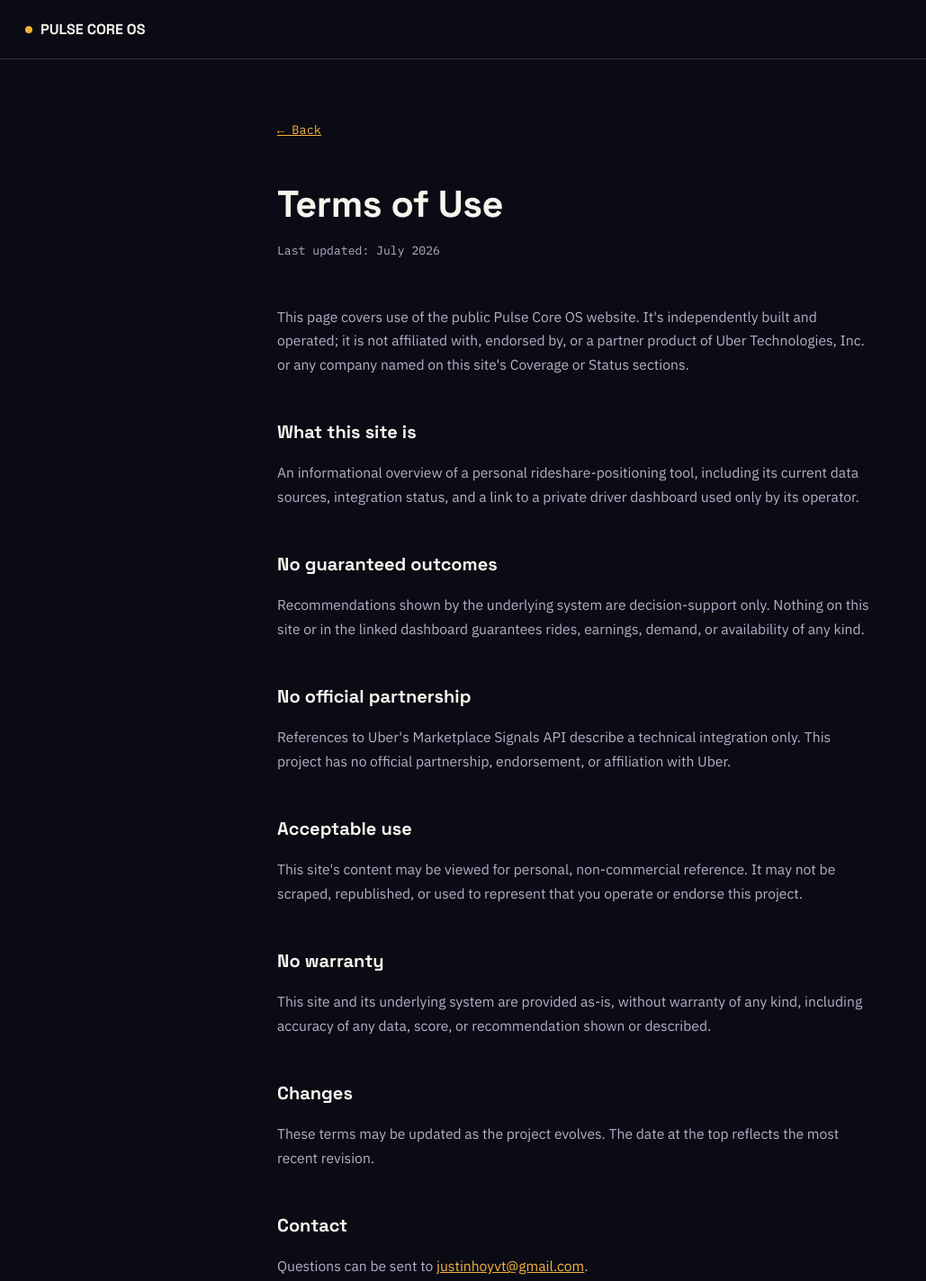
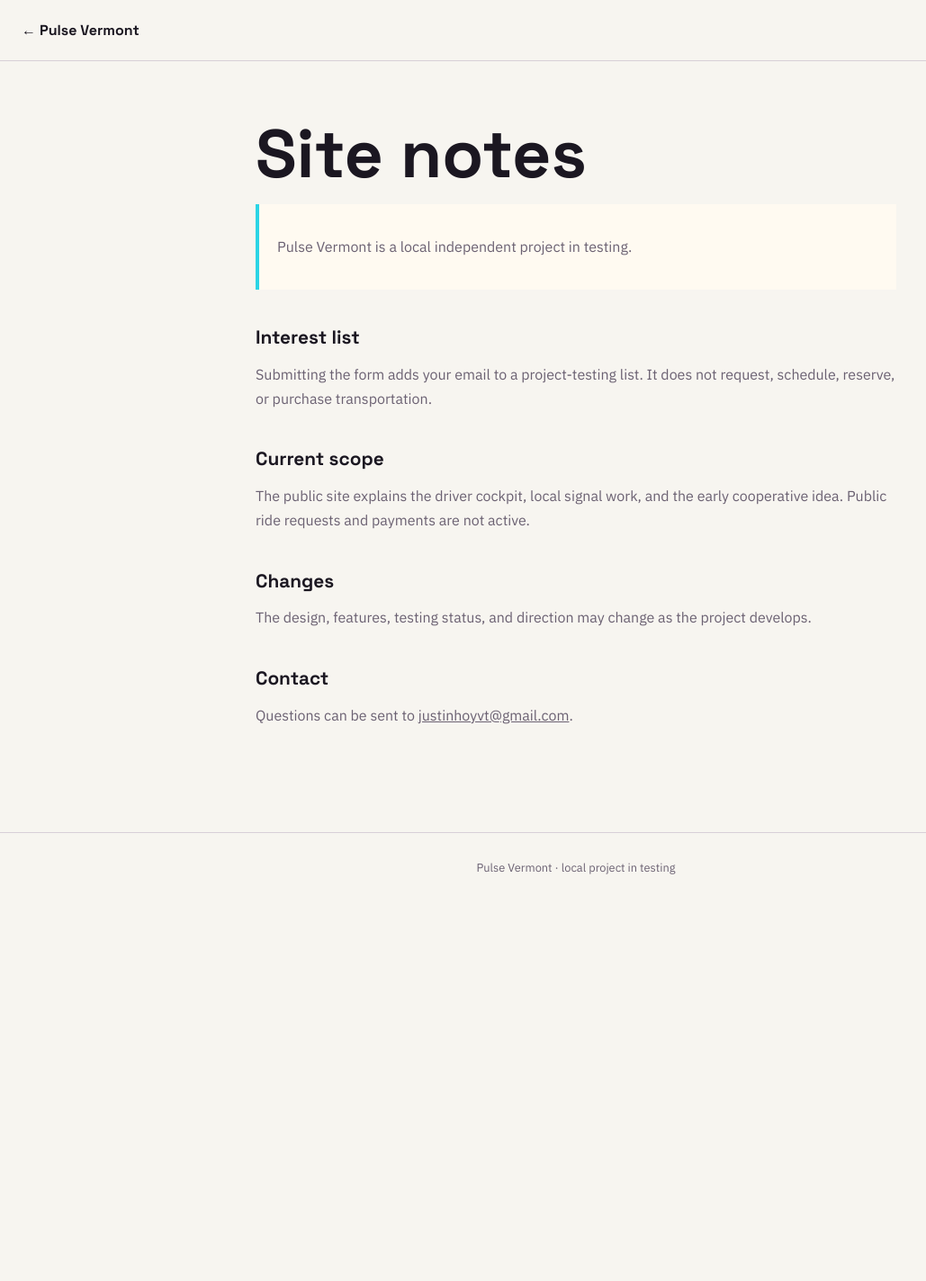
Before and after one commit to justinhoyvt-ship-it/hoy-driver-os, a plain HTML site: page terms.html in a window 1280 px wide. Shown: the top 1424 px of the page at 90% size, without its empty margins (0-1029 px from the left). After the commit the page ends 1003 px from the top, so only its background shows below. Drawn offline with Linux system fonts and the light colour scheme.

Commit message:
Pulse Builder: PULSE-005 replace terms.html

```diff
--- a/terms.html
+++ b/terms.html
@@ -1,62 +1,28 @@
 <!DOCTYPE html>
 <html lang="en">
 <head>
-<meta charset="UTF-8">
-<meta name="viewport" content="width=device-width, initial-scale=1">
-<title>Terms of Use — Pulse Core OS</title>
-<link rel="preconnect" href="https://fonts.googleapis.com">
-<link href="https://fonts.googleapis.com/css2?family=Space+Grotesk:wght@600;700&family=IBM+Plex+Sans:wght@400;500;600&family=IBM+Plex+Mono:wght@400;500&display=swap" rel="stylesheet">
-<style>
-  :root{--bg:#0A0B14;--surface:#14121F;--line:#332D45;--text:#F8F4EE;--text-dim:#B8AECB;--gold:#F7B23B;
-    --font-display:'Space Grotesk',sans-serif;--font-body:'IBM Plex Sans',sans-serif;--font-mono:'IBM Plex Mono',monospace;}
-  *{box-sizing:border-box;}
-  body{margin:0;background:var(--bg);color:var(--text);font-family:var(--font-body);line-height:1.7;-webkit-font-smoothing:antialiased;}
-  a{color:var(--gold);}
-  :focus-visible{outline:2px solid var(--gold);outline-offset:3px;}
-  nav{border-bottom:1px solid var(--line);padding:18px 28px;}
-  .wordmark{font-family:var(--font-display);font-weight:700;text-decoration:none;color:var(--text);display:inline-flex;align-items:center;gap:9px;}
-  .wordmark .dot{width:8px;height:8px;border-radius:50%;background:var(--gold);}
-  main{max-width:720px;margin:0 auto;padding:64px 28px 100px;}
-  h1{font-family:var(--font-display);font-size:clamp(1.9rem,4vw,2.6rem);margin:0 0 6px;letter-spacing:-0.01em;}
-  .updated{font-family:var(--font-mono);font-size:.82rem;color:var(--text-dim);margin:0 0 48px;}
-  h2{font-family:var(--font-display);font-size:1.25rem;margin:44px 0 14px;}
-  p,li{color:var(--text-dim);font-size:.98rem;}
-  ul{padding-left:20px;}
-  li{margin-bottom:8px;}
-  .back{font-family:var(--font-mono);font-size:.85rem;display:inline-block;margin-bottom:36px;}
-  footer{border-top:1px solid var(--line);padding:32px 28px;text-align:center;font-family:var(--font-mono);font-size:.8rem;color:var(--text-dim);}
-</style>
+  <meta charset="UTF-8"><meta name="viewport" content="width=device-width,initial-scale=1">
+  <meta name="theme-color" content="#241335"><title>Site notes — Pulse Vermont</title>
+  <link href="https://fonts.googleapis.com/css2?family=IBM+Plex+Sans:wght@400;500;600&family=Space+Grotesk:wght@600;700&display=swap" rel="stylesheet">
+  <style>
+    :root{--bg:#F7F5F0;--surface:#FFFAF1;--ink:#1B1721;--muted:#6B6172;--line:#D8CFD7;--accent:#2BD4E5;--display:'Space Grotesk',sans-serif;--body:'IBM Plex Sans',sans-serif}
+    *{box-sizing:border-box}body{margin:0;background:var(--bg);color:var(--ink);font-family:var(--body);line-height:1.7}
+    a{color:inherit}nav{padding:20px 24px;border-bottom:1px solid var(--line)}nav a{font-family:var(--display);font-weight:700;text-decoration:none}
+    main{max-width:760px;margin:auto;padding:62px 24px 100px}h1,h2{font-family:var(--display);line-height:1.1}h1{font-size:clamp(2.5rem,7vw,4.7rem);margin:0 0 14px}
+    h2{font-size:1.3rem;margin:42px 0 10px}p{color:var(--muted)}.note{padding:18px 20px;background:var(--surface);border-left:4px solid var(--accent)}
+    footer{padding:28px;text-align:center;border-top:1px solid var(--line);color:var(--muted);font-size:.8rem}
+  </style>
 </head>
 <body>
-<nav><a class="wordmark" href="index.html"><span class="dot"></span>PULSE CORE OS</a></nav>
-<main>
-  <a class="back" href="index.html">← Back</a>
-  <h1>Terms of Use</h1>
-  <p class="updated">Last updated: July 2026</p>
-
-  <p>This page covers use of the public Pulse Core OS website. It's independently built and operated; it is not affiliated with, endorsed by, or a partner product of Uber Technologies, Inc. or any company named on this site's Coverage or Status sections.</p>
-
-  <h2>What this site is</h2>
-  <p>An informational overview of a personal rideshare-positioning tool, including its current data sources, integration status, and a link to a private driver dashboard used only by its operator.</p>
-
-  <h2>No guaranteed outcomes</h2>
-  <p>Recommendations shown by the underlying system are decision-support only. Nothing on this site or in the linked dashboard guarantees rides, earnings, demand, or availability of any kind.</p>
-
-  <h2>No official partnership</h2>
-  <p>References to Uber's Marketplace Signals API describe a technical integration only. This project has no official partnership, endorsement, or affiliation with Uber.</p>
-
-  <h2>Acceptable use</h2>
-  <p>This site's content may be viewed for personal, non-commercial reference. It may not be scraped, republished, or used to represent that you operate or endorse this project.</p>
-
-  <h2>No warranty</h2>
-  <p>This site and its underlying system are provided as-is, without warranty of any kind, including accuracy of any data, score, or recommendation shown or described.</p>
-
-  <h2>Changes</h2>
-  <p>These terms may be updated as the project evolves. The date at the top reflects the most recent revision.</p>
-
-  <h2>Contact</h2>
-  <p>Questions can be sent to <a href="mailto:justinhoyvt@gmail.com">justinhoyvt@gmail.com</a>.</p>
-</main>
-<footer>A Hoy Creative Project</footer>
+  <nav><a href="index.html">← Pulse Vermont</a></nav>
+  <main>
+    <h1>Site notes</h1>
+    <div class="note"><p>Pulse Vermont is a local independent project in testing.</p></div>
+    <h2>Interest list</h2><p>Submitting the form adds your email to a project-testing list. It does not request, schedule, reserve, or purchase transportation.</p>
+    <h2>Current scope</h2><p>The public site explains the driver cockpit, local signal work, and the early cooperative idea. Public ride requests and payments are not active.</p>
+    <h2>Changes</h2><p>The design, features, testing status, and direction may change as the project develops.</p>
+    <h2>Contact</h2><p>Questions can be sent to <a href="mailto:justinhoyvt@gmail.com">justinhoyvt@gmail.com</a>.</p>
+  </main>
+  <footer>Pulse Vermont · local project in testing</footer>
 </body>
 </html>
```
